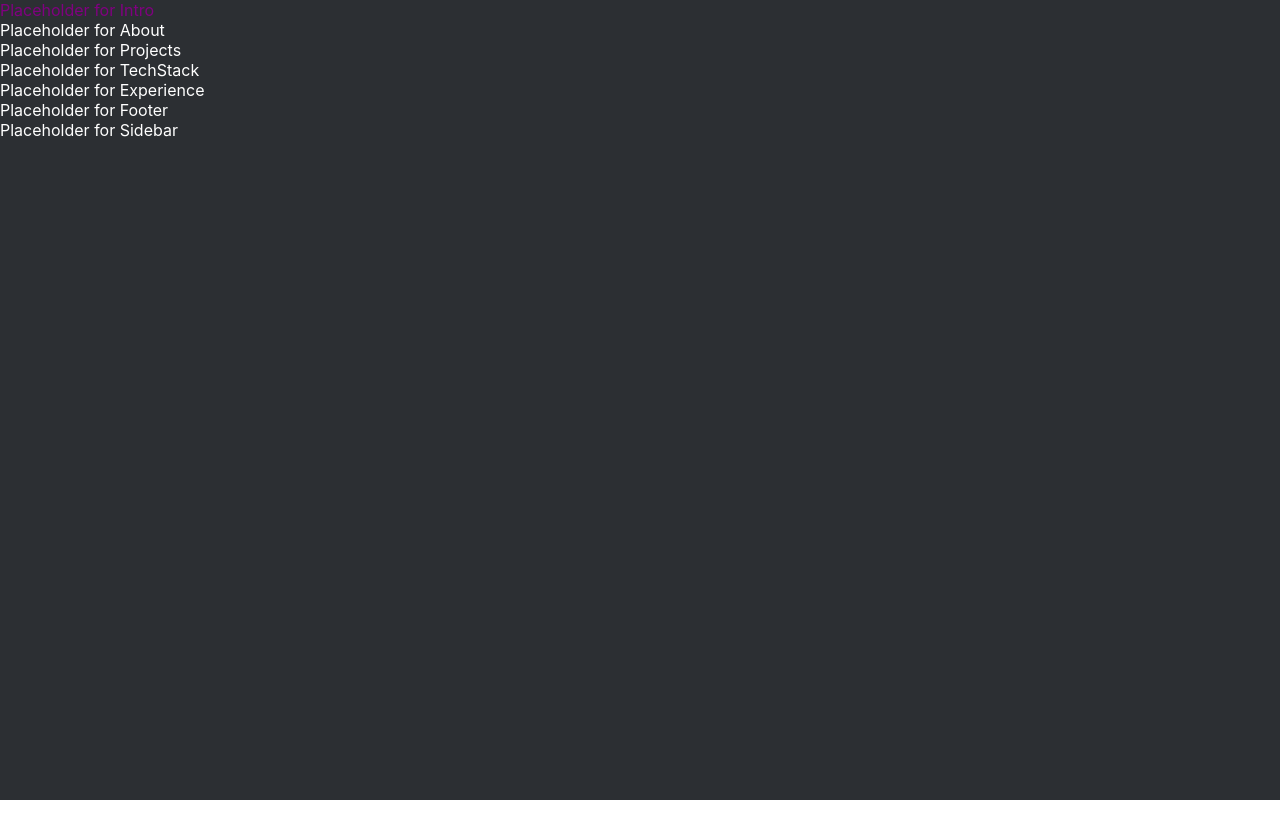
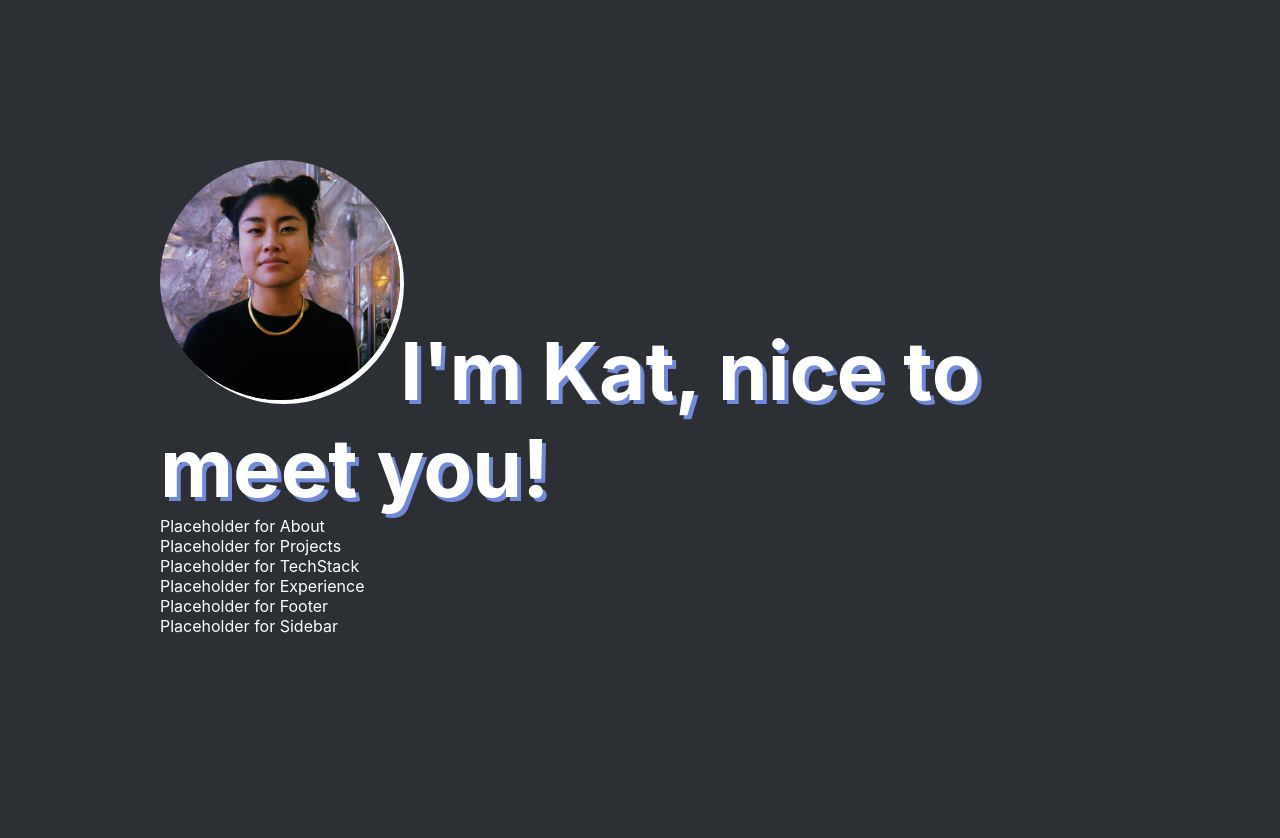
Before and after one commit to yangkb09/portfolio, a React (Create React App) app: page / in a window 1280 px wide. Shown: the top 838 px of the page. Before the commit the page ends 800 px from the top, so only its background shows below. Built offline with nearby package versions, Linux system fonts and the light colour scheme.

Commit message:
feat & style: build content and style intro component

```diff
--- a/public/index.html
+++ b/public/index.html
@@ -24,7 +24,7 @@
       work correctly both with client-side routing and a non-root public URL.
       Learn how to configure a non-root public URL by running `npm run build`.
     -->
-    <title>React App</title>
+    <title>Kat Yang | Software Engineer</title>
   </head>
   <body>
     <noscript>You need to enable JavaScript to run this app.</noscript>
--- a/src/App.js
+++ b/src/App.js
@@ -6,13 +6,15 @@ import TechStack from './TechStack';
 import Experience from './Experience';
 import Footer from './Footer';
 import Sidebar from './Sidebar';
-import styled from 'styled-components'
+import styled from 'styled-components/macro'
 
 const Container = styled.div`
   background-color: #2c2f33;
   color: white;
   font: Poppins;
   min-height: 100vh;
+  font-size: 16px;
+  padding: 10rem;
   /* display: flex; */
 `
 
--- a/src/Intro.js
+++ b/src/Intro.js
@@ -1,13 +1,40 @@
 import React from 'react';
-import styled from 'styled-components'
+import styled from 'styled-components/macro'
 
 const ImportContainer = styled.div`
-  color: purple;
+  font-size: 5rem;
+  font-weight: bold;
+  text-shadow: 4px 4px #7289da;
+  align-items: center;
+
+`
+const Image = styled.img`
+  border-radius: 50%;
+  max-width: 25%;
+  box-shadow: 4px 4px white;
+`
+
+const Header = styled.div`
+  /* float: left; */
+`
+
+const Greeting = styled.span`
+  align-items: center;
 `
 
 export const Intro = () => {
   return (
-      <ImportContainer>Placeholder for Intro</ImportContainer>
+      <ImportContainer>
+        <Header>
+          <Image
+            src="/katpic.jpg"
+            alt="Kat looking directly at camera in black t-shirt and gold necklace"
+          />
+          <Greeting>
+            I'm Kat, nice to meet you!
+          </Greeting>
+        </Header>
+      </ImportContainer>
   )
 }
 
```
Also changed, not shown: public/katpic.jpg (added).
